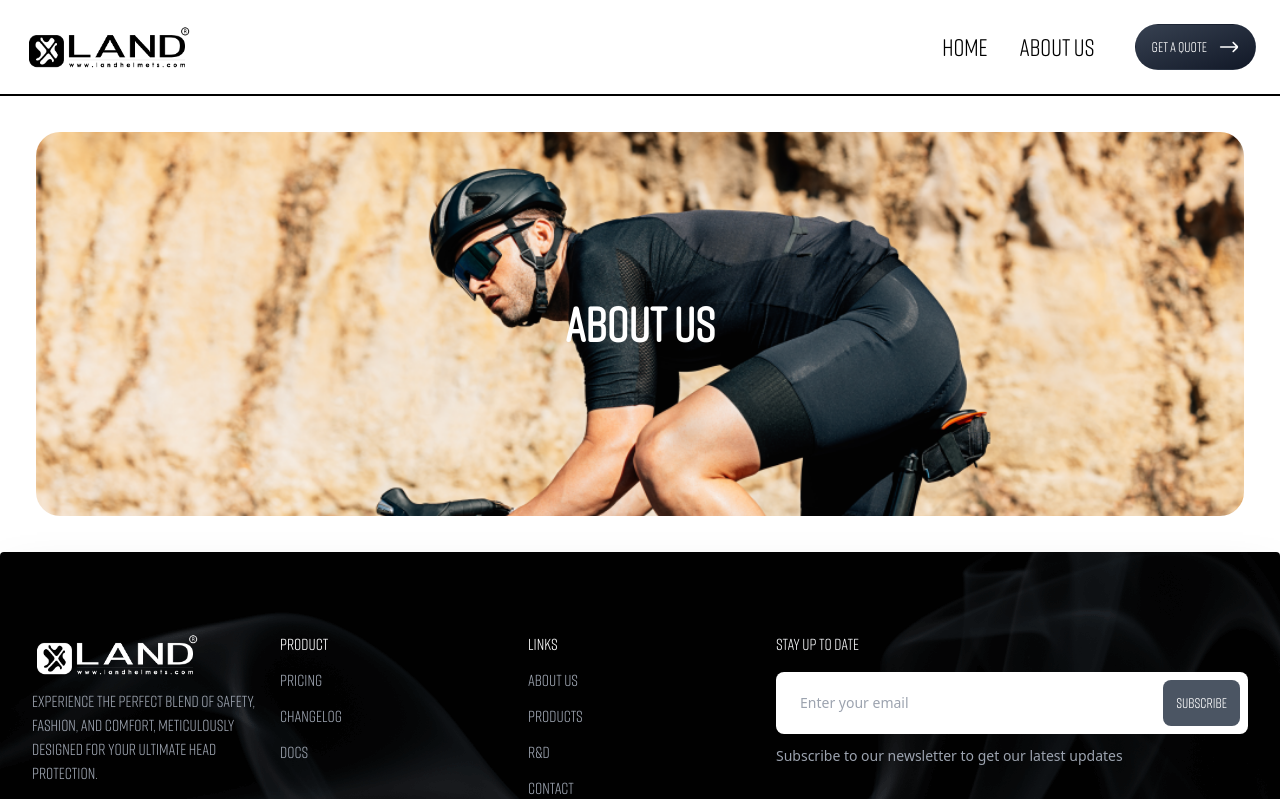
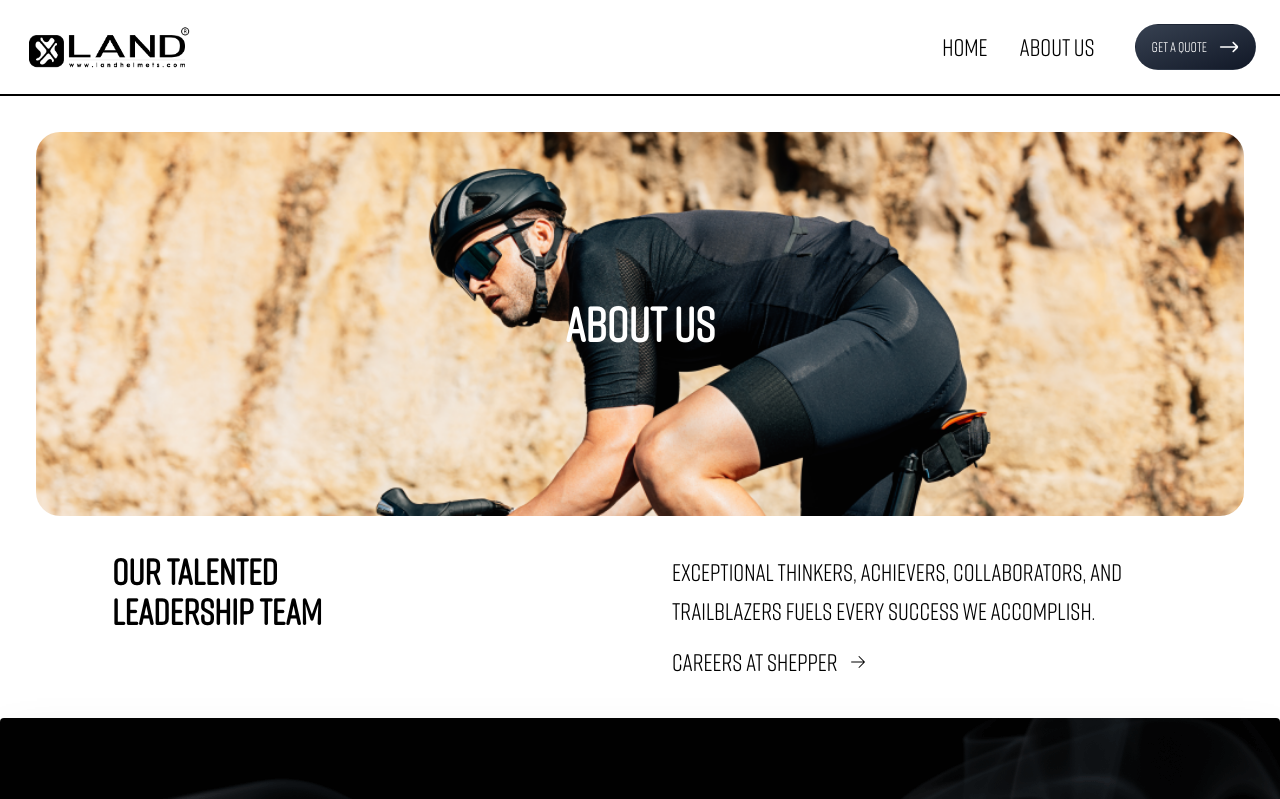
Before and after one commit to Recursive-Solutions-LLC/LandHelmet, a Next.js app: page /about-us in a window 1280 px wide. Shown: the top 799 px of the page. Built offline with nearby package versions, Linux system fonts and the light colour scheme.

Commit message:
LH-16 Create About Cover

```diff
--- a/src/app/components/containers/AboutCover.tsx
+++ b/src/app/components/containers/AboutCover.tsx
@@ -13,9 +13,29 @@ const Cover: React.FC<ShowCaseProps> = ({
 }) => {
     return (
         <>
-            <div className="font-custom relative m-9 flex justify-center items-center h-96 overflow-hidden">
+            <div className="z-1 font-custom  m-9 flex justify-center items-center h-96">
                 <h1 className="absolute text-white text-5xl font-bold">{title}</h1>
                 <img src={image} alt="about-us-cover" width={1500} height={600} className="border-1 rounded-rounded-lg rounded-t-3xl rounded-b-3xl object-cover w-full h-full" />
+            </div>
+            <div className="my-8 lg:mx-24 md:mx-12 sm:mx-12 xs:mx-12 lg:flex md:flex justify-between lg:gap-72 md:gap-16 sm:gap-12 font-custom ">
+                <h2 className="ml-4 font-semibold lg:min-w-[16rem] md:min-w-[14rem] text-black lg:text-4xl text-3xl">
+                    Our Talented <br/>
+                    <strong className="text-field text-black">
+                        Leadership
+                    </strong> Team
+                </h2>
+                <div className=" ml-4 mt-4 space-y-2 md:mt-0  text-black text-2xl">
+                    <p className="leading-relaxed ">
+                        Exceptional thinkers, achievers, collaborators, and trailblazers fuels every success we accomplish.
+                    </p>
+                    <a className="text-bold  inline-flex appearance-none items-center py-2 font-medium leading-8 text-field decoration-field underline-offset-8 outline-none transition-all hover:underline focus-visible:underline" href="/careers">
+                        Careers at Shepper
+                        <svg aria-hidden="true" width='1rem' height='1rem' focusable="false" data-prefix="fal" data-icon="arrow-right" className="svg-inline--fa fa-arrow-right ml-3" role="img" xmlns="http://www.w3.org/2000/svg" viewBox="0 0 448 512">
+                            <path fill="currentColor" d="M443.3 267.3c6.2-6.2 6.2-16.4 0-22.6l-176-176c-6.2-6.2-16.4-6.2-22.6 0s-6.2 16.4 0 22.6L393.4 240 16 240c-8.8 0-16 7.2-16 16s7.2 16 16 16l377.4 0L244.7 420.7c-6.2 6.2-6.2 16.4 0 22.6s16.4 6.2 22.6 0l176-176z">
+                            </path>
+                        </svg>
+                    </a>
+                </div>
             </div>
         </>
     );
```
